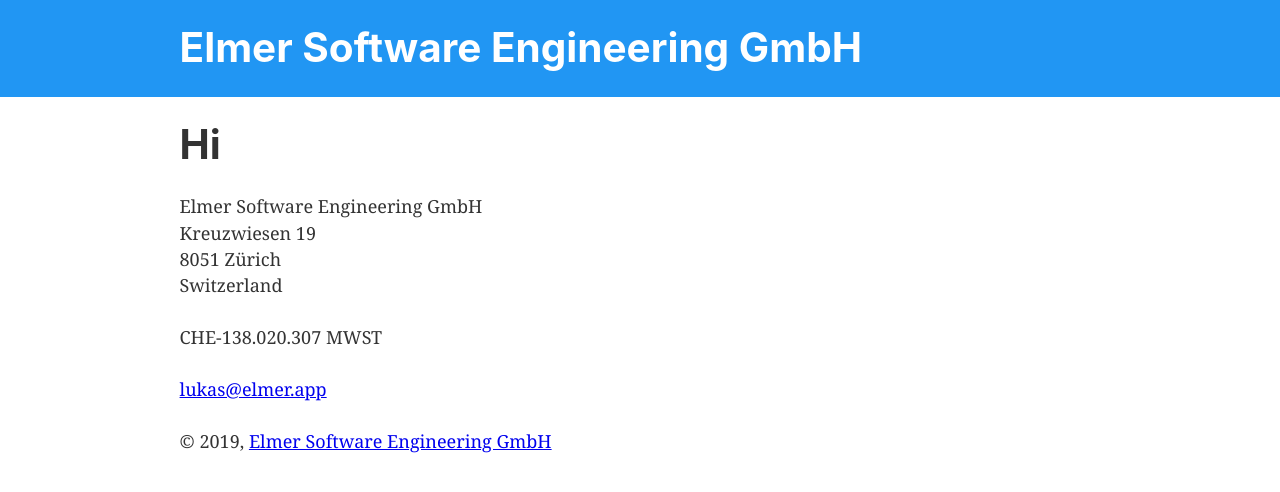
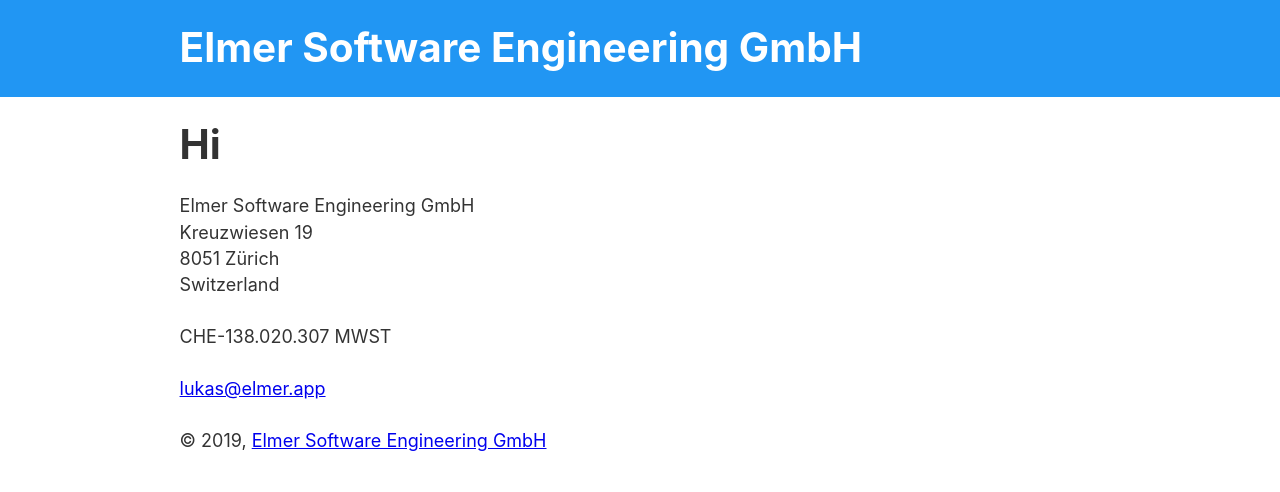
Before and after one commit to lukaselmer/ese-website, a Gatsby site: page / in a window 1280 px wide. Built offline with nearby package versions, Linux system fonts and the light colour scheme; Gatsby itself is replaced by a stand-in of ours.

Commit message:
adjust fonts

```diff
--- a/src/components/layout.css
+++ b/src/components/layout.css
@@ -200,7 +200,8 @@
 }
 body {
   color: hsla(0, 0%, 0%, 0.8);
-  font-family: georgia, serif;
+  font-family: -apple-system, BlinkMacSystemFont, Segoe UI, Roboto, Oxygen,
+    Ubuntu, Cantarell, Fira Sans, Droid Sans, Helvetica Neue, sans-serif;
   font-weight: normal;
   word-wrap: break-word;
   font-kerning: normal;
```
